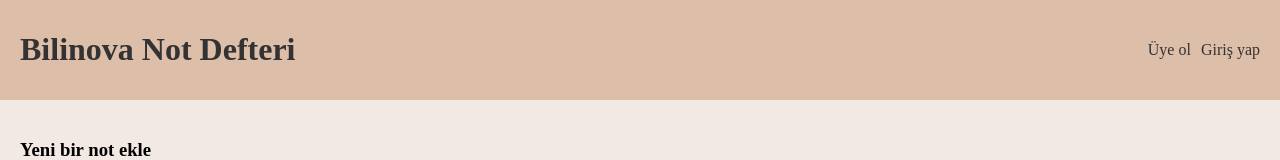
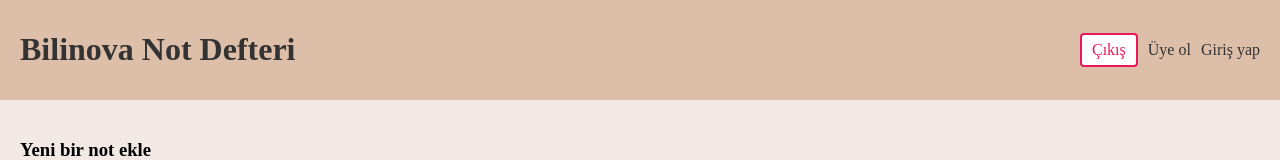
Before and after one commit to ummuhanilhan/Temel-Mern, a React (Create React App) app in the folder frontend/: page / in a window 1280 px wide. Shown: the top 160 px of the page. Built offline with nearby package versions, Linux system fonts and the light colour scheme; no server answers; a web font is replaced by a local one.

Commit message:
logout hooks oluşturma

```diff
--- a/frontend/src/components/Navbar.js
+++ b/frontend/src/components/Navbar.js
@@ -1,6 +1,14 @@
 import React from 'react'
+import { useLogout } from '../hooks/useLogout'
 import {Link} from 'react-router-dom'
+
 export default function Navbar() {
+  const {logout}=useLogout()
+
+  const handleClick=()=>{
+    logout()
+  }
+
   return (
     <header>
         <div className='container'>
@@ -8,6 +16,9 @@
             <h1>Bilinova Not Defteri</h1>
         </Link>
         <nav>
+        <div>
+          <button onClick={handleClick} >Çıkış</button>
+        </div>
           <div>
             <Link to="/signup">Üye ol</Link>
             <Link to="/login">Giriş yap</Link>
--- /dev/null
+++ b/frontend/src/hooks/useLogout.js
@@ -0,0 +1,10 @@
+import { useAuthContext } from "./useAuthContext";
+
+export const useLogout = ()=>{
+    const {dispatch}=useAuthContext()
+    const logout=()=>{
+        localStorage.removeItem('kullanici')
+        dispatch({type:'LOGOUT'})
+    }
+    return {logout}
+}
```
